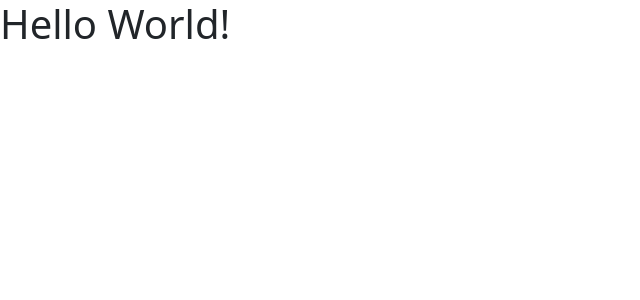
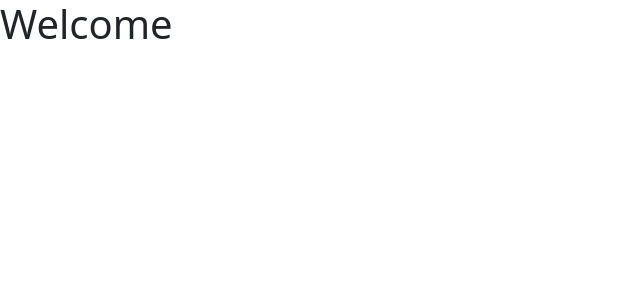
Before and after one commit to joedave13/react-auth-jwt, a React (Create React App) app: page / in a window 1280 px wide. Shown: the top 300 px of the page, without its empty margins (0-640 px from the left). Built offline with nearby package versions, Linux system fonts and the light colour scheme.

Commit message:
setting routes

```diff
--- a/src/App.js
+++ b/src/App.js
@@ -1,7 +1,18 @@
+import { Route, Routes } from 'react-router-dom';
+import Home from './pages/Home';
+import Login from './pages/Login';
+import Register from './pages/Register';
+import Welcome from './pages/Welcome';
+
 function App() {
   return (
     <div>
-      <h1>Hello World!</h1>
+      <Routes>
+        <Route path="/" element={<Welcome />} />
+        <Route path="/login" element={<Login />} />
+        <Route path="/register" element={<Register />} />
+        <Route path="/home" element={<Home />} />
+      </Routes>
     </div>
   );
 }
--- a/src/index.js
+++ b/src/index.js
@@ -3,14 +3,13 @@
 import './index.css';
 import App from './App';
 import 'bootstrap/dist/css/bootstrap.min.css';
+import { BrowserRouter } from 'react-router-dom';
 
 const root = ReactDOM.createRoot(document.getElementById('root'));
 root.render(
   <React.StrictMode>
-    <App />
+    <BrowserRouter>
+      <App />
+    </BrowserRouter>
   </React.StrictMode>
 );
-
-// If you want to start measuring performance in your app, pass a function
-// to log results (for example: reportWebVitals(console.log))
-// or send to an analytics endpoint. Learn more: https://bit.ly/CRA-vitals
```
